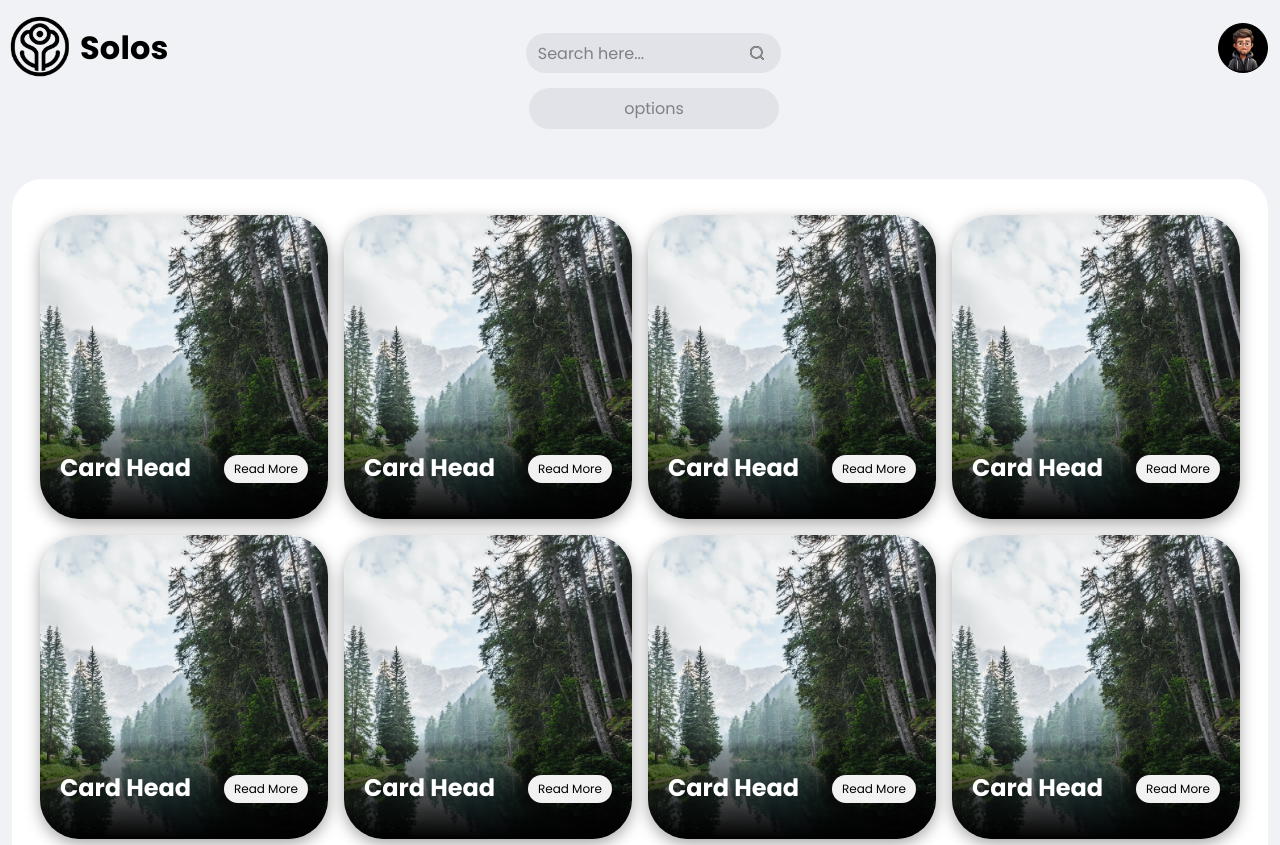
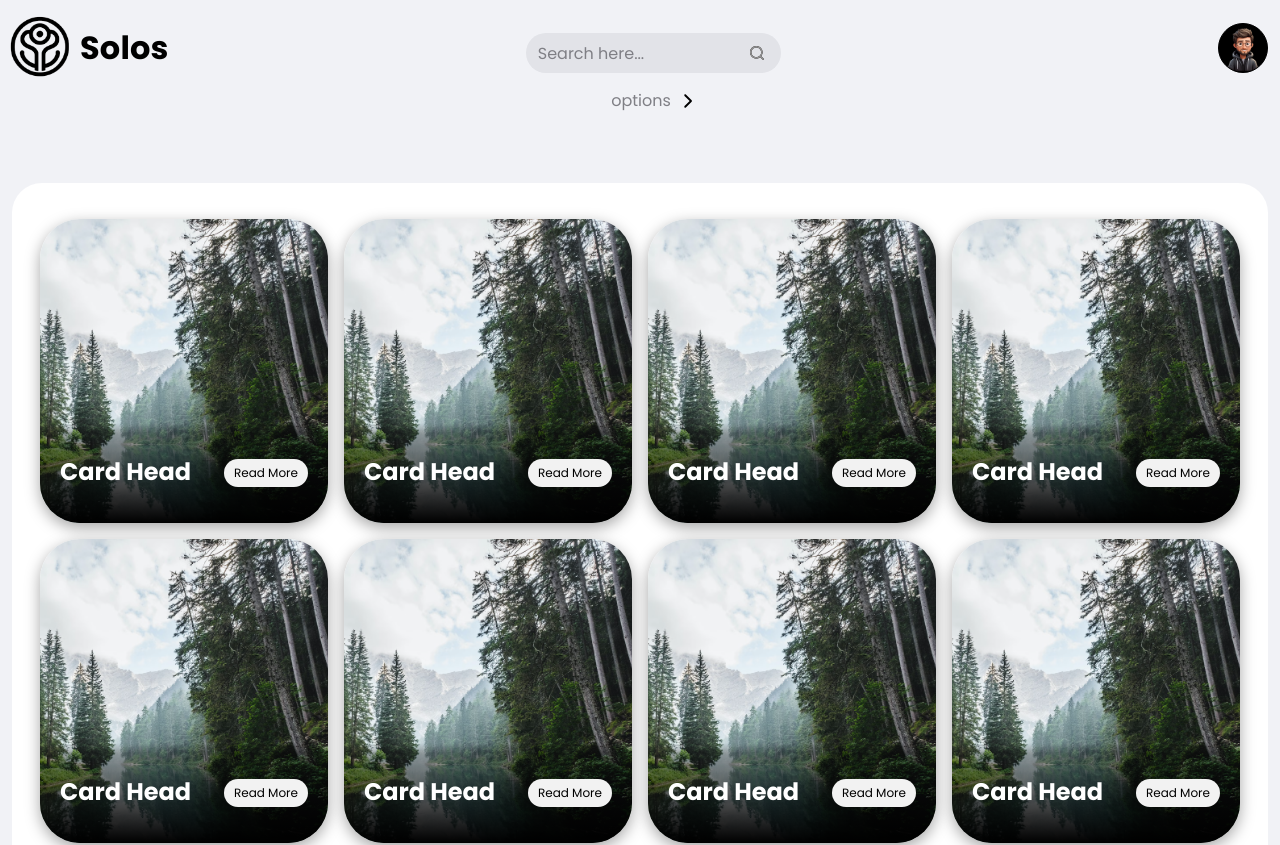
Before and after one commit to tehsin118/solo-activity, a React (Create React App) app: page / in a window 1280 px wide. Shown: the top 845 px of the page. Built offline with nearby package versions, Linux system fonts and the light colour scheme; some icons are missing.

Commit message:
search update

```diff
--- a/src/components/filter.js
+++ b/src/components/filter.js
@@ -66,6 +66,7 @@ const Filter = (props) => {
 
   return (
     <>
+      {/* for desktop */}
       <div className={`filter-header  hide-on-mobile ${props.className}`}>
         <Popover content={content} title=" " trigger="click">
           <span className="d-flex input-box border-0  align-items-center gap-2 pointer fw-medium rounded-pill bg-grey px-2">
@@ -96,6 +97,7 @@ const Filter = (props) => {
         </span> */}
       </div>
 
+      {/* for mobile */}
       <div className="hide-on-desktop pb-1 filter-header gap-0">
         {/* search */}
         <span onClick={() => setSearchBox(!searchBox)}>
--- a/src/components/navbar.js
+++ b/src/components/navbar.js
@@ -1,5 +1,6 @@
 import React, { useEffect, useState } from "react";
 import user from "../assets/icon/user.png";
+import arrowRight from "../assets/icon/chevron-right-small.svg";
 import logo from "../assets/image/logo.png";
 import { Link, useLocation } from "react-router-dom";
 import search from "../assets/icon/search-grey.svg";
@@ -28,7 +29,7 @@ const Navbar = () => {
             <h1 className="text-black">Solos</h1>
           </Link>
 
-          <div className="filter-header hide-on-mobile">
+          <div className="filter-header   hide-on-mobile">
             <div
               className="input-box d-flex align-items-center   pointer  search-box active"
               style={{
@@ -54,28 +55,28 @@ const Navbar = () => {
 
         {optionBtn && (
           <div
-            className="v-center h-center w-100 hide-on-mobile"
+            className="v-center h-center w-100   hide-on-mobile opt-btn"
             style={{ paddingLeft: "40px" }}
           >
-            <button
-              className="m-auto bg-grey text-grey "
-              style={{ width: "250px" }}
+            <span
+              className="m-auto  text-center text-grey v-center gap-2"
               onClick={() => setShowMenu(!showMenu)}
             >
               options
-            </button>
+              <img src={arrowRight} alt="" className="" />
+            </span>
           </div>
         )}
 
         <div
-          className="w-100 m-0 m-auto ps-2 "
+          className="w-75 m-0 m-auto ps-2 "
           style={{
             height: showMenu ? "100px" : "0px",
             transition: "all 0.5s ease",
             overflow: "hidden",
           }}
         >
-          <Filter />
+          <Filter className="me-0" />
         </div>
       </nav>
     </div>
--- a/src/style/components/page/_activity-details.scss
+++ b/src/style/components/page/_activity-details.scss
@@ -328,8 +328,13 @@
   .ant-modal {
     top: 25% !important;
   }
-  .opt-btn {
-    padding-left: 0 !important;
-    margin-bottom: 20px;
+}
+.opt-btn {
+  margin-bottom: 20px;
+  span {
+    cursor: pointer;
+  }
+  img {
+    width: 18px;
   }
 }
```
